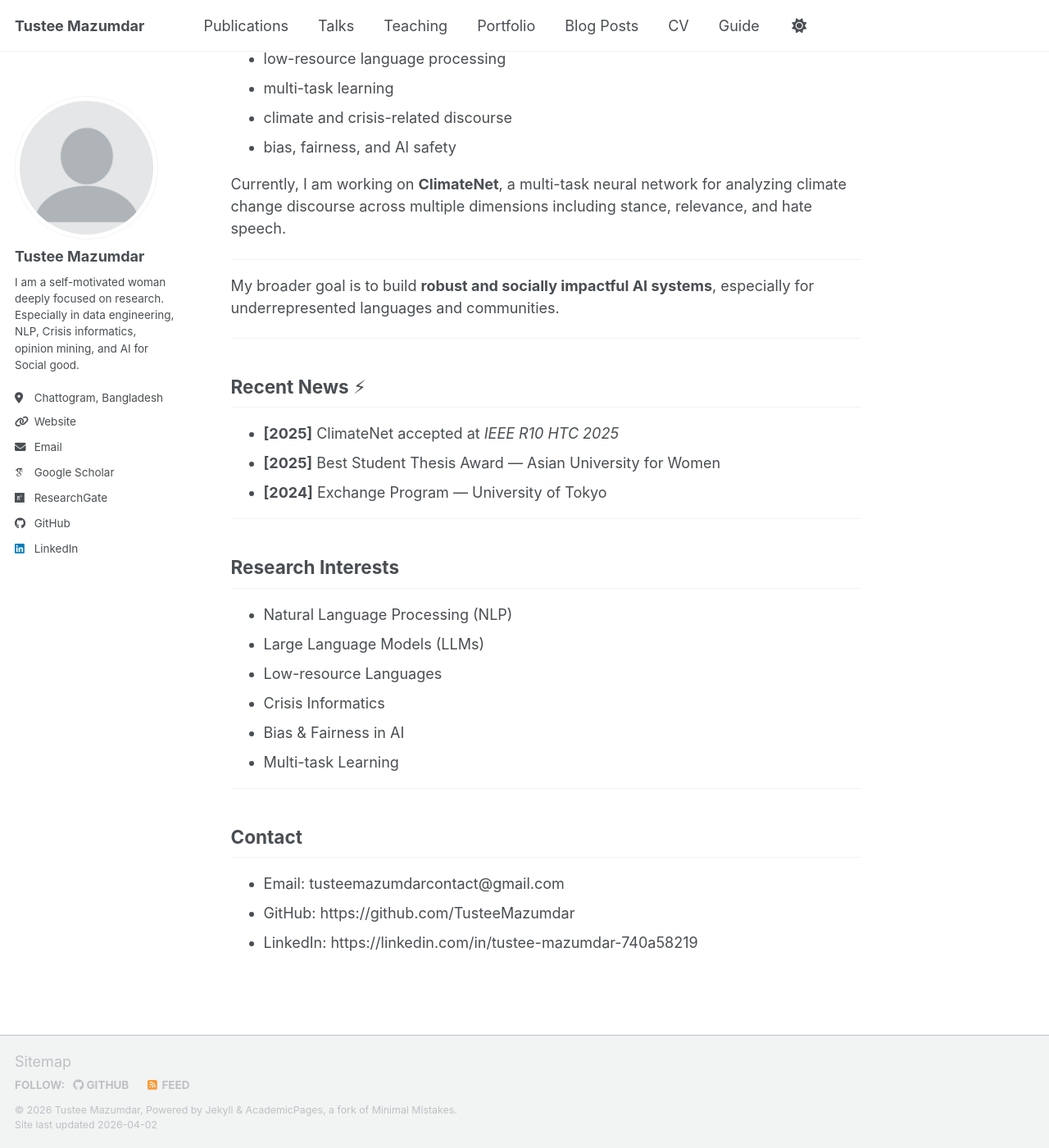
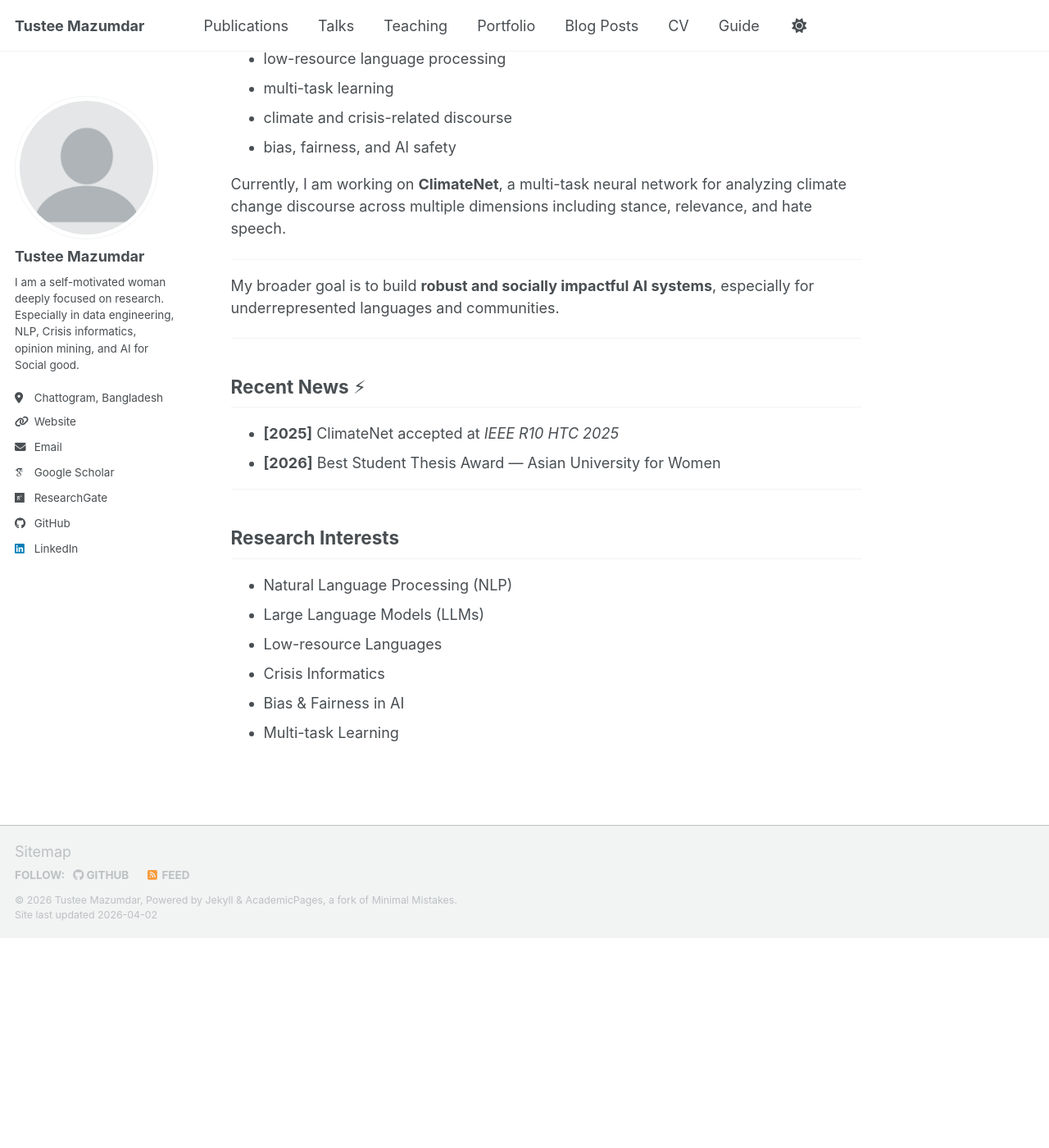
Before and after one commit to TusteeMazumdar/TusteeMazumdar.github.io, a Jekyll site: the page built from _pages/about.md, in a window 1280 px wide and 1400 px high, scrolled down 278 px. Shown: the whole window at 82% size. Built offline with Jekyll 4.4.1, drawn with Linux system fonts in a browser that asks for light colours; some web fonts are replaced; a script bundle is joined from its source files by our own code; library files that are not in the unit come from our copies; after the commit the page ends 1422 px from its top, so only the background shows below that.

Commit message:
Update about.md

```diff
--- a/_pages/about.md
+++ b/_pages/about.md
@@ -25,8 +25,7 @@ My broader goal is to build **robust and socially impactful AI systems**, especi
 ## Recent News ⚡
 
 - **[2025]** ClimateNet accepted at *IEEE R10 HTC 2025*
-- **[2025]** Best Student Thesis Award — Asian University for Women
-- **[2024]** Exchange Program — University of Tokyo
+- **[2026]** Best Student Thesis Award — Asian University for Women
 
 ---
 
@@ -38,11 +37,3 @@ My broader goal is to build **robust and socially impactful AI systems**, especi
 - Crisis Informatics
 - Bias & Fairness in AI
 - Multi-task Learning
-
----
-
-## Contact
-
-- Email: tusteemazumdarcontact@gmail.com
-- GitHub: https://github.com/TusteeMazumdar
-- LinkedIn: https://linkedin.com/in/tustee-mazumdar-740a58219
```
